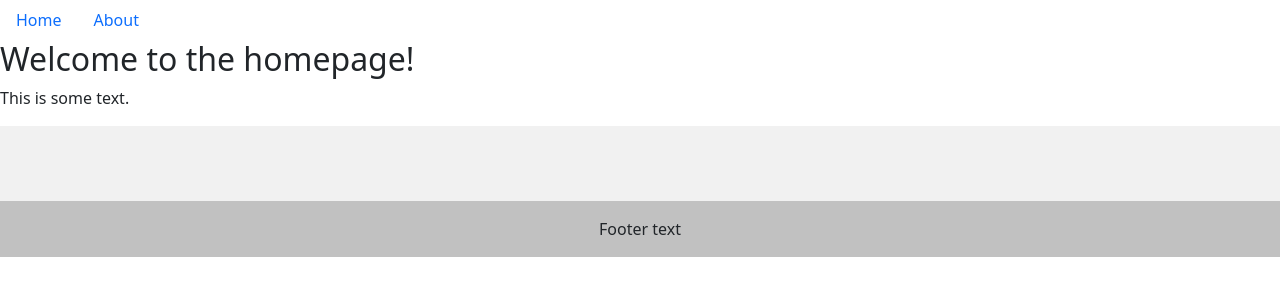
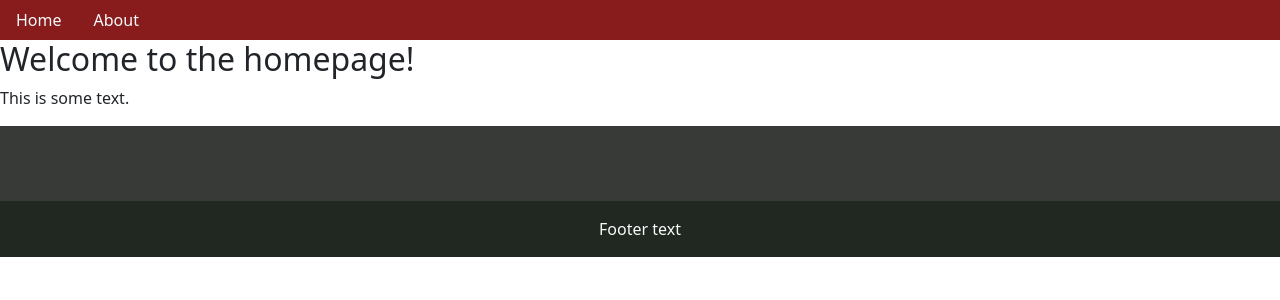
Before and after one commit to daniel-melanson/spire.melanson.dev, a React (Create React App) app: page / in a window 1280 px wide. Shown: the top 300 px of the page. Built offline with nearby package versions, Linux system fonts and the light colour scheme.

Commit message:
feat: stub academic group pages

```diff
--- a/src/App.tsx
+++ b/src/App.tsx
@@ -4,6 +4,8 @@ import About from "./screens/About";
 import Home from "./screens/Home";
 import Header from "./layout/Header";
 import Footer from "./layout/Footer";
+import AcademicGroups from "./screens/AcademicGroups";
+import AcademicGroup from "./screens/AcademicGroup";
 
 function App() {
   return (
@@ -12,6 +14,8 @@ function App() {
       <Router.Routes>
         <Router.Route path="/" element={<Home />} />
         <Router.Route path="about" element={<About />} />
+        <Router.Route path="academic-groups" element={<AcademicGroups />} />
+        <Router.Route path="academic-groups/:id/:title" element={<AcademicGroup />} />
       </Router.Routes>
       <Footer />
     </div>
--- a/src/layout/Footer.tsx
+++ b/src/layout/Footer.tsx
@@ -2,7 +2,7 @@ import React from "react";
 
 export default function Footer() {
   return (
-    <footer className="text-center text-white" style={{ backgroundColor: "#f1f1f1" }}>
+    <footer className="text-center text-white" style={{ backgroundColor: "#373a36" }}>
       <div className="container pt-4">
         <section className="mb-4">
           <a
@@ -15,7 +15,7 @@ export default function Footer() {
           </a>
         </section>
       </div>
-      <div className="text-center text-dark p-3" style={{ backgroundColor: "rgba(0, 0, 0, 0.2)" }}>
+      <div className="text-center text-light p-3" style={{ backgroundColor: "#212721" }}>
         Footer text
       </div>
     </footer>
--- a/src/layout/Header.tsx
+++ b/src/layout/Header.tsx
@@ -2,18 +2,22 @@ import React from "react";
 import { Nav } from "react-bootstrap";
 import { LinkContainer } from "react-router-bootstrap";
 
+function HeaderLink(props: { to: string; text: string }) {
+  return (
+    <LinkContainer to={props.to}>
+      <Nav.Link className="text-light">{props.text}</Nav.Link>
+    </LinkContainer>
+  );
+}
+
 export default function Header() {
   return (
-    <Nav defaultActiveKey="/home" as="ul">
+    <Nav defaultActiveKey="/" as="ul" style={{ backgroundColor: "#881c1c" }}>
       <Nav.Item as="li">
-        <LinkContainer to={"/"}>
-          <Nav.Link>Home</Nav.Link>
-        </LinkContainer>
+        <HeaderLink to={"/"} text={"Home"} />
       </Nav.Item>
       <Nav.Item as="li">
-        <LinkContainer to={"/about"}>
-          <Nav.Link>About</Nav.Link>
-        </LinkContainer>
+        <HeaderLink to={"/about"} text={"About"} />
       </Nav.Item>
     </Nav>
   );
--- /dev/null
+++ b/src/screens/AcademicGroup.tsx
@@ -0,0 +1,15 @@
+import React, { useEffect, useState } from "react";
+import { useParams } from "react-router-dom";
+import { api, IAcademicGroup } from "../util/api";
+
+export default function AcademicGroup() {
+  const params = useParams();
+
+  const [group, setGroup] = useState<IAcademicGroup | undefined>(undefined);
+
+  useEffect(() => {
+    api("/academic-groups/" + params.id).then(json => setGroup(json));
+  });
+
+  return group ? <div>{JSON.stringify(group)}</div> : <div>Loading...</div>;
+}
--- /dev/null
+++ b/src/screens/AcademicGroups.tsx
@@ -0,0 +1,28 @@
+import React, { useEffect, useState } from "react";
+import { Link } from "react-router-dom";
+import { api, IAcademicGroup, PaginatedResult } from "../util/api";
+
+function toSlug(s: string) {
+  return s.toLowerCase().trim().replaceAll(" ", "-");
+}
+
+export default function AcademicGroups() {
+  const [groups, setGroups] = useState<Array<IAcademicGroup>>([]);
+
+  useEffect(() => {
+    api("/academic-groups/").then((json: PaginatedResult<IAcademicGroup>) => {
+      json.results.sort((a, b) => a.title.localeCompare(b.title));
+      setGroups(json.results);
+    });
+  });
+
+  return (
+    <div>
+      {groups.map((group, id) => (
+        <p key={id}>
+          <Link to={`/academic-groups/${group.id}/${toSlug(group.title)}`}>{group.title}</Link>
+        </p>
+      ))}
+    </div>
+  );
+}
--- /dev/null
+++ b/src/util/api.ts
@@ -0,0 +1,18 @@
+export interface PaginatedResult<T> {
+  count: number;
+  next: string | null;
+  previous: string | null;
+  results: Array<T>;
+}
+
+export interface IAcademicGroup {
+  url: string;
+  title: string;
+  id: number;
+}
+
+export async function api(endpoint: string) {
+  const res = await fetch(endpoint.startsWith("/") ? "https://spire-api.melanson.dev" + endpoint : endpoint);
+
+  return await res.json();
+}
```
Also changed, not shown: src/screens/About.tsx (line endings or trailing spaces).
